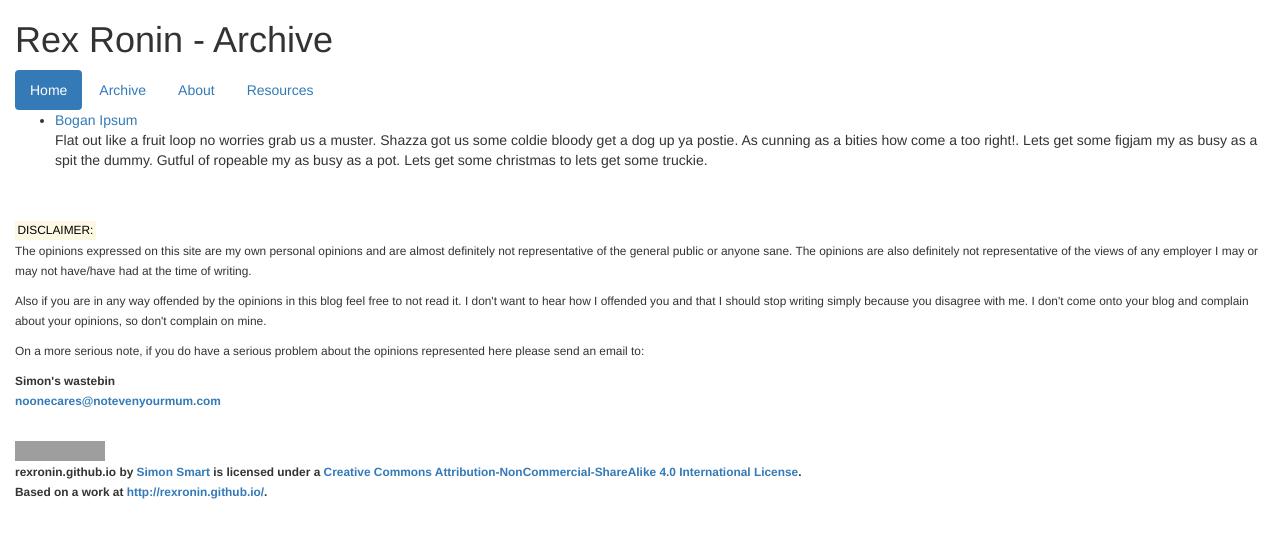
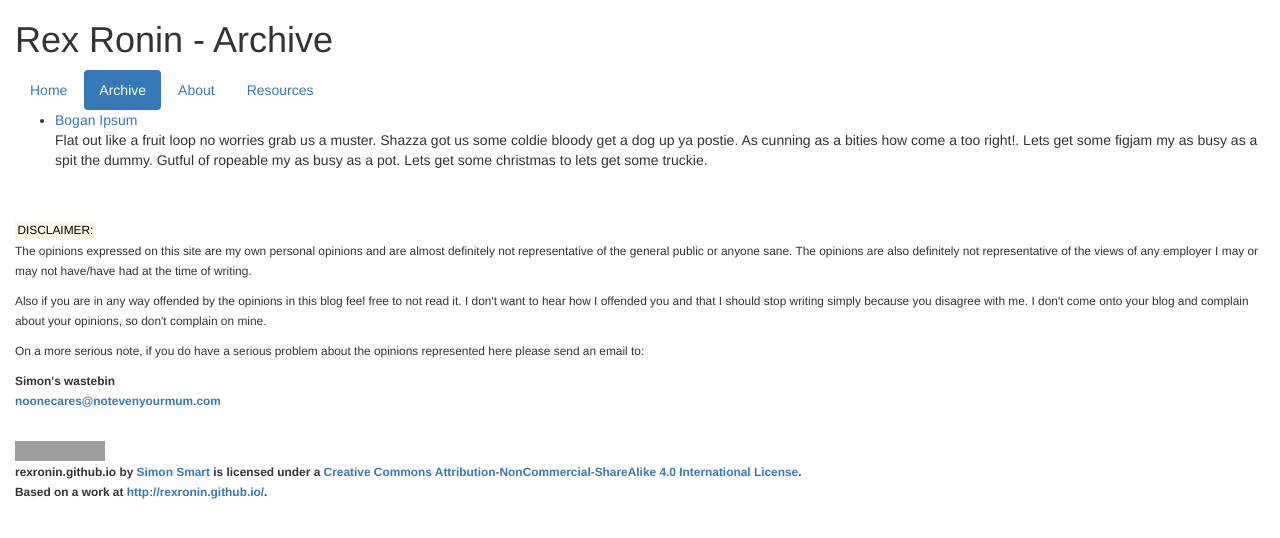
Before and after one commit to RexRonin/RexRonin.github.io, a Jekyll site: the page built from archive/index.html, in a window 1280 px wide. Shown: the top 538 px of the page. Built offline with Jekyll 4.4.1, drawn with Linux system fonts in a browser that asks for light colours; nearby versions of some CDN libraries; grey boxes are pictures that could not be loaded.

Commit message:
- 2nd attempt at getting menu working... missed a file first time

```diff
--- a/_layouts/default.html
+++ b/_layouts/default.html
@@ -22,13 +22,29 @@
 
 				<ul class="nav nav-pills">
 
-					<li role="presentation" class="active"><a href="#">Home</a></li>
+					{% if page.is_home %}
+						<li role="presentation" class="active"><a href="#">Home</a></li>
+					{% else %}
+						<li role="presentation"><a href="#">Home</a></li>
+					{% endif %}
 
-					<li role="presentation"><a href="{{ site.url }}/archive">Archive</a></li>
+					{% if page.is_archive %}
+						<li role="presentation" class="active"><a href="{{ site.url }}/archive">Archive</a></li>
+					{% else %}
+						<li role="presentation"><a href="{{ site.url }}/archive">Archive</a></li>
+					{% endif %}
 
-					<li role="presentation"><a href="{{ site.url }}/about">About</a></li>
+					{% if page.is_about %}
+						<li role="presentation" class="active"><a href="{{ site.url }}/about">About</a></li>
+					{% else %}
+						<li role="presentation"><a href="{{ site.url }}/about">About</a></li>
+					{% endif %}
 
-					<li role="presentation"><a href="{{ site.url }}/resources">Resources</a></li>
+					{% if page.is_resources %}
+						<li role="presentation" class="active"><a href="{{ site.url }}/resources">Resources</a></li>
+					{% else %}
+						<li role="presentation"><a href="{{ site.url }}/resources">Resources</a></li>
+					{% endif %}
 
 			</div>
 
--- a/about/index.html
+++ b/about/index.html
@@ -1,7 +1,7 @@
 ---
 layout: default
 title: About
-isAbout: true
+is_about: true
 ---
 
 <p>
--- a/archive/index.html
+++ b/archive/index.html
@@ -1,7 +1,7 @@
 ---
 layout: default
 title: Archive
-isArchive: true
+is_archive: true
 ---
 
 <ul>
--- a/index.html
+++ b/index.html
@@ -1,7 +1,7 @@
 ---
 layout: default
 title: Home
-isHome: true
+is_home: true
 ---
 
 <div id="articles">
--- a/resources/index.html
+++ b/resources/index.html
@@ -1,7 +1,7 @@
 ---
 layout: default
 title: Resources
-isResources: true
+is_resources: true
 ---
 
 <p>
```
